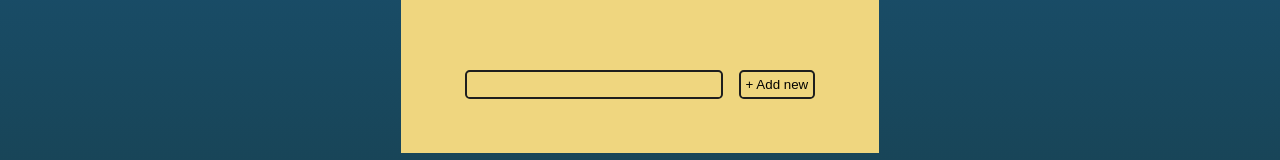
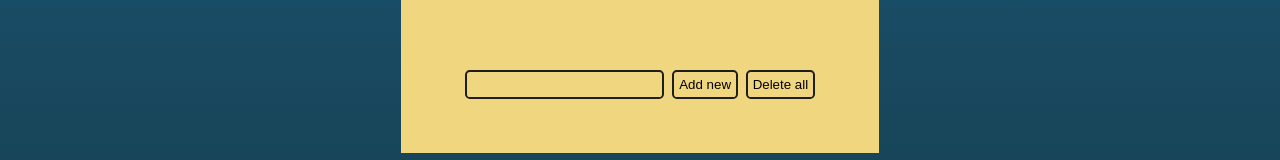
Before and after one commit to simo994q/react-to-do-app, a React (Vite) app in the folder todo-app/: page / in a window 1280 px wide. Shown: the part 591-751 px from the top of the page. Built offline with nearby package versions, Linux system fonts and the light colour scheme.

Commit message:
delete all

```diff
--- a/todo-app/src/components/list/List.jsx
+++ b/todo-app/src/components/list/List.jsx
@@ -10,6 +10,10 @@ export function List() {
         const updatedArray = itemArray.filter((_, i) => i !== index);
         setArray(updatedArray);
     };
+
+    const deleteAll = () => {
+        setArray([])
+    }
 
     return (
         <div className={style.fullContainer}>
@@ -38,8 +42,9 @@ export function List() {
                         addItem('');
                     }}
                 >
-                    <input onChange={(event) => { addItem(event.target.value) }} value={newItem} />
-                    <input type='submit' value='+ Add new' />
+                    <input onChange={(event) => { addItem(event.target.value) }} value={newItem} className={style.newItem}/>
+                    <input type='submit' value='Add new' className={style.submitButton}/>
+                    <input type='button' onClick={() => deleteAll()} value='Delete all' className={style.deleteAll}/>
                 </form>
 
             </div>
--- a/todo-app/src/components/list/List.module.scss
+++ b/todo-app/src/components/list/List.module.scss
@@ -39,7 +39,6 @@ $black: #1E1E1E;
     table {
         width: 100%;
         min-height: 400px;
-        border-collapse: separate;
 
         tbody {
             display: flex;
@@ -79,9 +78,9 @@ $black: #1E1E1E;
     .newItemContainer {
         display: flex;
         justify-content: space-between;
-        gap: 1rem;
+        gap: 0.5rem;
 
-        input:first-of-type {
+        .newItem {
             background-color: $beige;
             outline: 0;
             border: 2px solid $black;
@@ -90,7 +89,8 @@ $black: #1E1E1E;
             width: 100%;
         }
 
-        input:last-of-type {
+        .submitButton,
+        .deleteAll {
             background-color: $beige;
             outline: 0;
             border: 2px solid $black;
```
